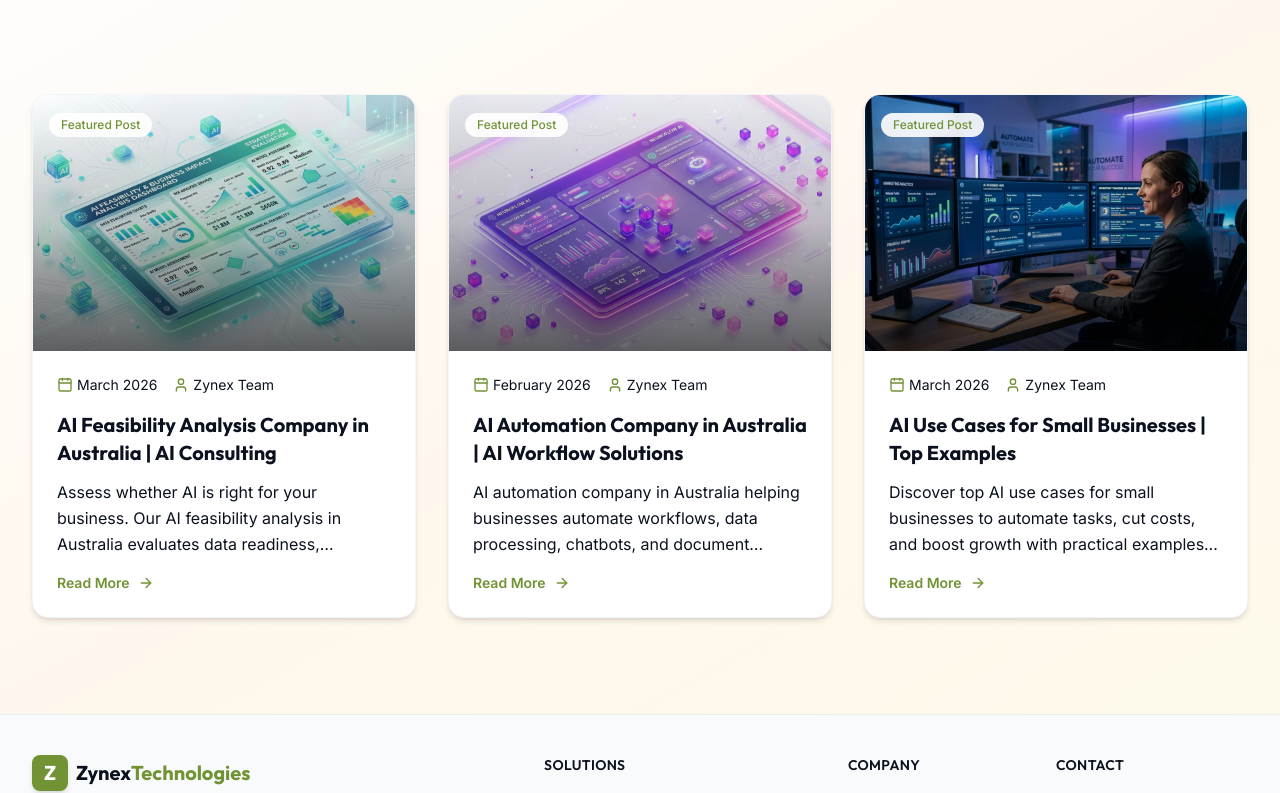
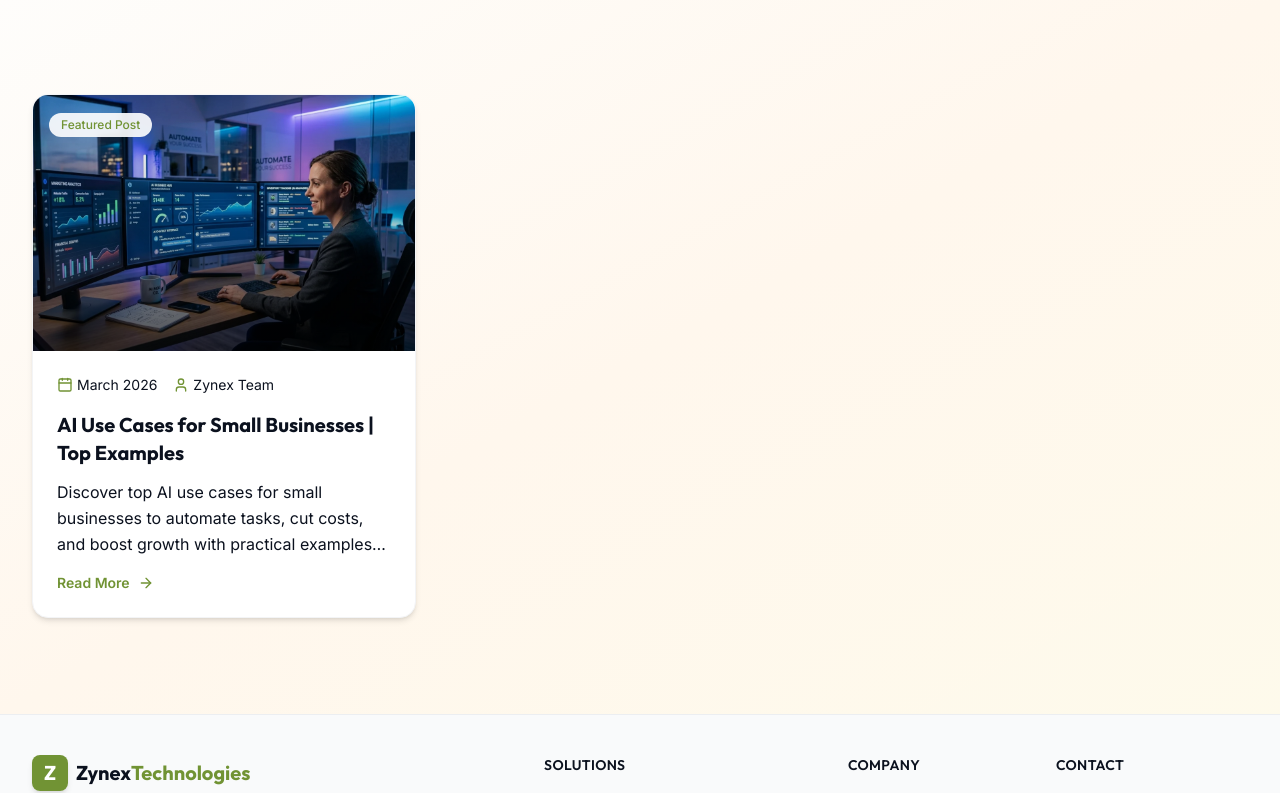
Before and after one commit to devgrowthner/font, a Next.js app: page /blogs in a window 1280 px wide. Shown: the part 458-1251 px from the top of the page. Built offline with nearby package versions, Linux system fonts and the light colour scheme.

Commit message:
remove ai automation and ai feasibity from blogs

```diff
--- a/src/views/Blogs.jsx
+++ b/src/views/Blogs.jsx
@@ -95,7 +95,7 @@ const Blogs = () => {
             variants={staggerContainer}
             className="grid sm:grid-cols-2 lg:grid-cols-3 gap-8"
           >
-            {blogList.map((post) => (
+            {blogList.slice(2).map((post) => (
               <motion.article
                 key={post.id}
                 variants={fadeInUp}
```
Also changed, not shown: 1 other file (tests, documents, lock files or other folders).
